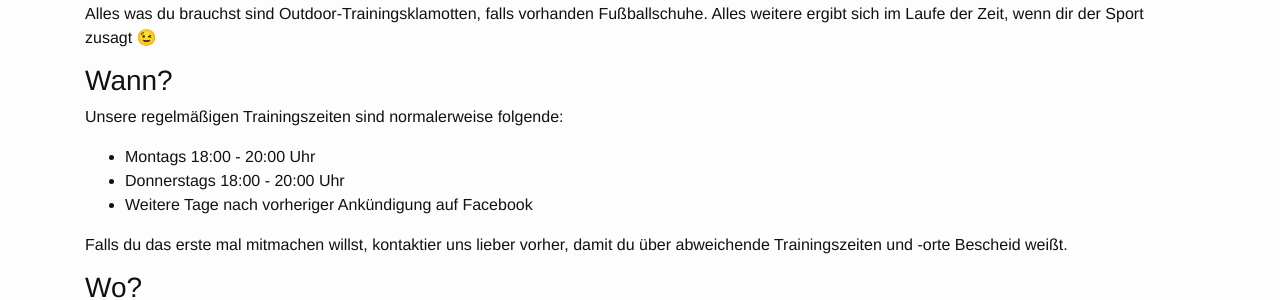
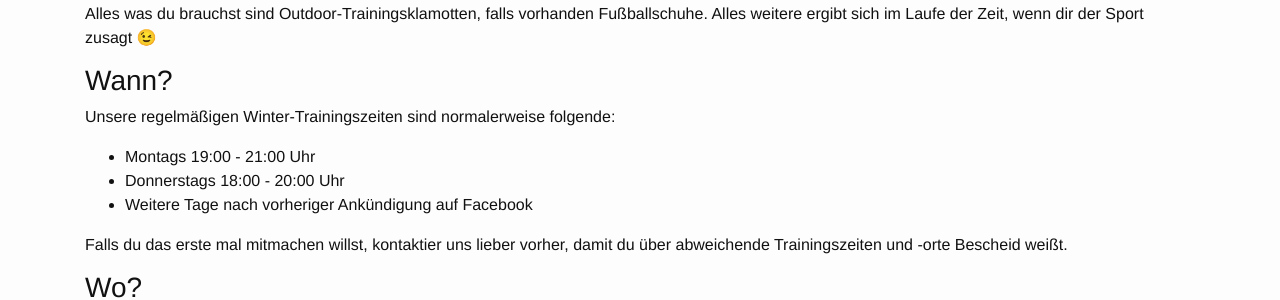
Before and after one commit to rheinos/rheinos.github.io, a Jekyll site: the page built from training.md, in a window 1280 px wide. Shown: the part 315-615 px from the top of the page. Built offline with Jekyll 4.4.1, drawn with Linux system fonts in a browser that asks for light colours; nearby versions of some CDN libraries; emoji names are drawn with the system emoji font.

Commit message:
Update training.md
Winter-Trainingszeiten angepasst.

```diff
--- a/training.md
+++ b/training.md
@@ -13,9 +13,9 @@ Wenn du Lust hast, vorbeizukommen, schreibe uns einfach an [mitspielen@rheinos-b
 Alles was du brauchst sind Outdoor-Trainingsklamotten, falls vorhanden Fußballschuhe. Alles weitere ergibt sich im Laufe der Zeit, wenn dir der Sport zusagt :wink:
 
 ### Wann?
-Unsere regelmäßigen Trainingszeiten sind normalerweise folgende:
+Unsere regelmäßigen Winter-Trainingszeiten sind normalerweise folgende:
 
-* Montags 18:00 - 20:00 Uhr
+* Montags 19:00 - 21:00 Uhr
 * Donnerstags 18:00 - 20:00 Uhr
 * Weitere Tage nach vorheriger Ankündigung auf Facebook
 
```
